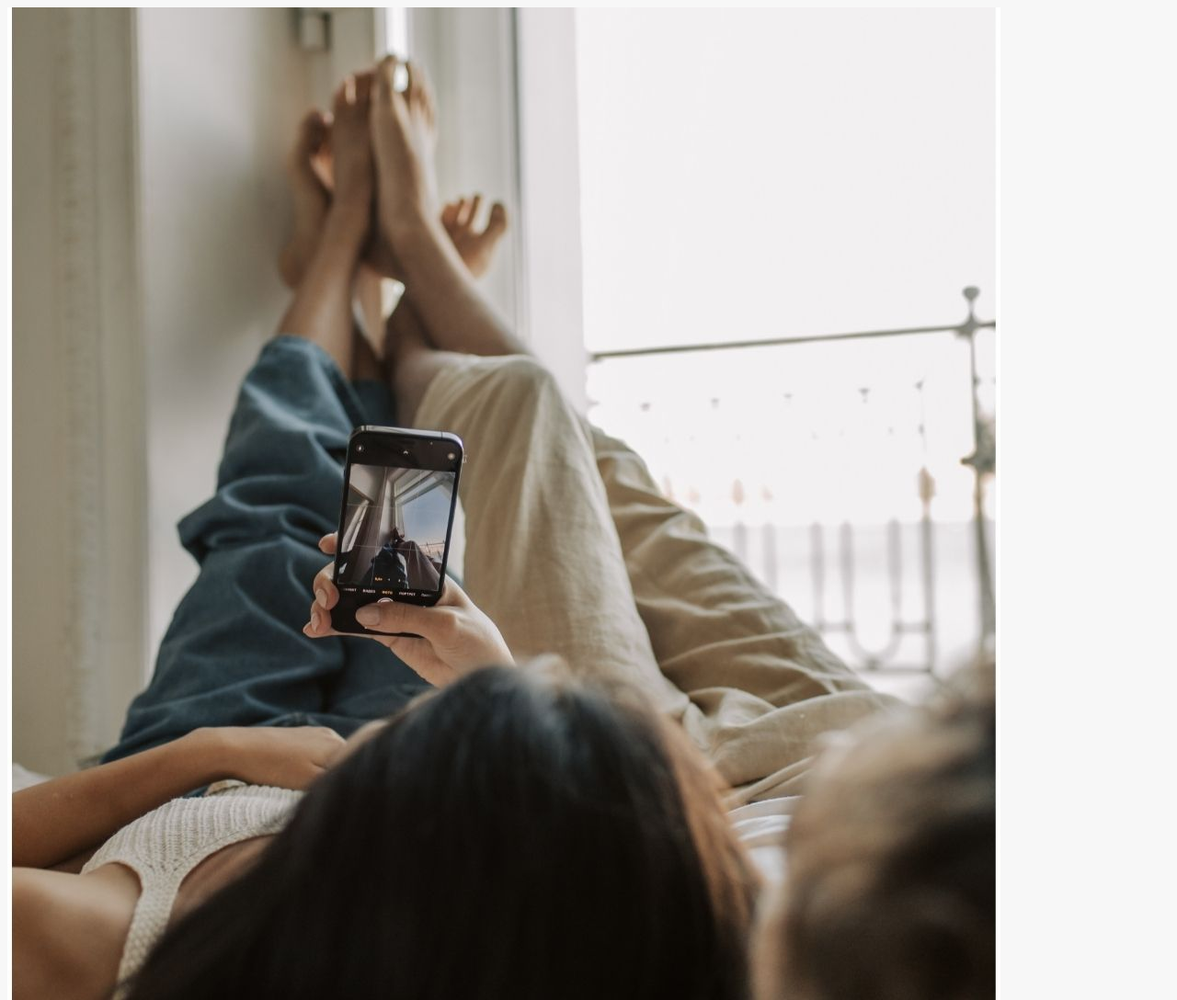
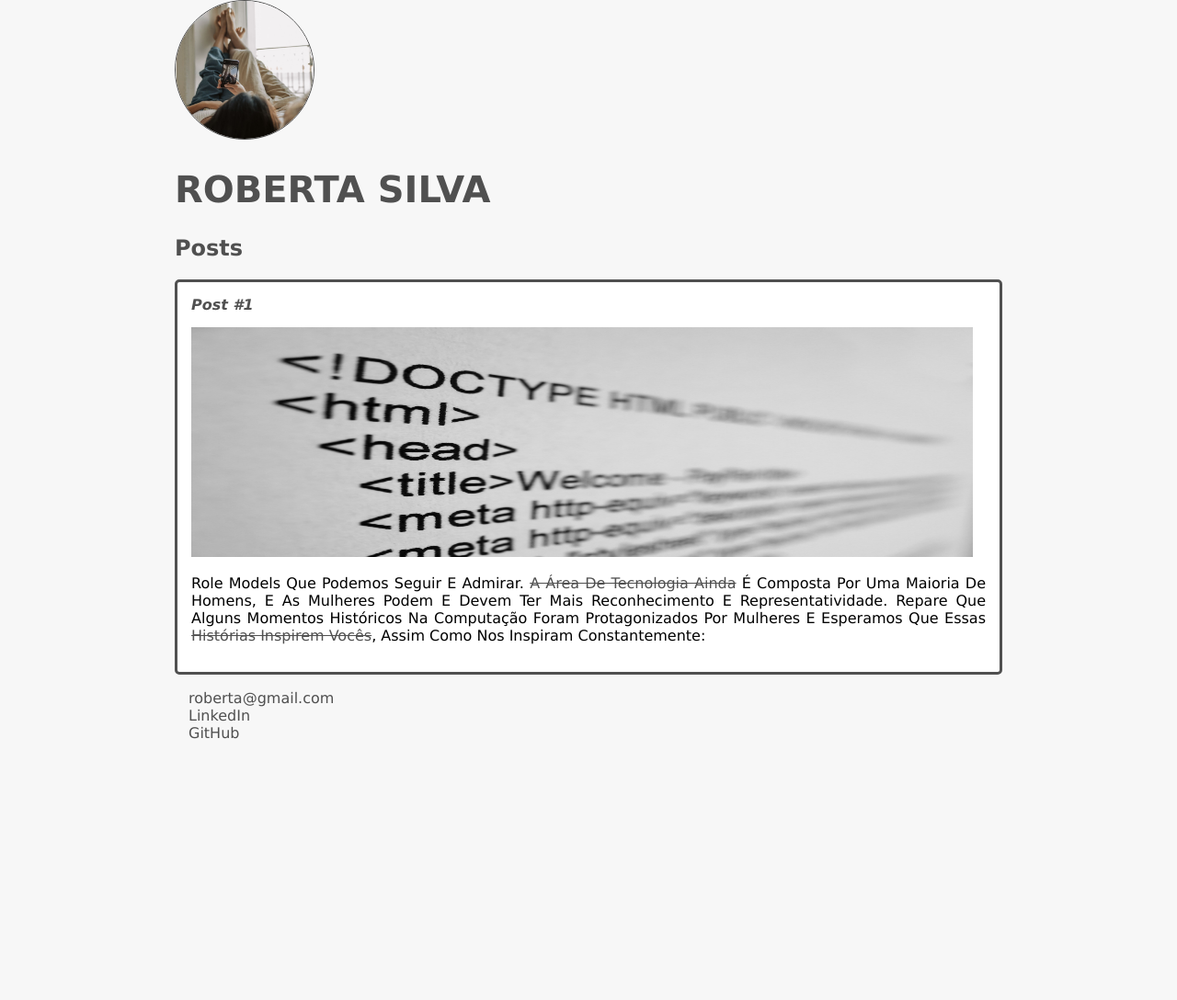
Before and after one commit to robertaavargas/dio, a plain HTML site: page CURSO-HTML5/7-Estilizando elementos, textos e listas/index.html in a window 1280 px wide. Shown: the top 1088 px of the page at 92% size. After the commit the page ends 823 px from the top, so only its background shows below. Drawn offline with Linux system fonts and the light colour scheme.

Commit message:
Como inserir imagem ao site

```diff
--- a/CURSO-HTML5/7-Estilizando elementos, textos e listas/index.html
+++ b/CURSO-HTML5/7-Estilizando elementos, textos e listas/index.html
@@ -7,7 +7,7 @@
     </head>
     <body>
         <header>
-            <img src="foto-para-curso.jpg" alt="Ilustação de casal deitados da Roberta">
+            <img src="foto-para-curso.jpg" alt="Ilustação de casal deitados da Roberta" class="photo">
             <h1 id="title">Roberta Silva</h1>
         </header>
         <section>
@@ -28,7 +28,7 @@
             </article>
         </section>
         <footer>
-            <ol>
+            <ul class= "contacts_list">
                <li>
                    <a href="mailto:roberta@gmail.com">roberta@gmail.com</a>
                 </li>
@@ -38,7 +38,7 @@
                 <li>
                     <a href="https://github.com/robertaavargas" target="_blank">GitHub</a>
                 </li>
-            </ol>
+            </ul>
         </footer>
 
     </body>
--- a/CURSO-HTML5/7-Estilizando elementos, textos e listas/style.css
+++ b/CURSO-HTML5/7-Estilizando elementos, textos e listas/style.css
@@ -1,10 +1,33 @@
 body{
     background: #f7f7f7;
+    font-family: Verdana;
+    max-width: 900px;
+    margin: auto;
+}
+
+.photo{
+    border: 1px solid #505050;
+    border-radius: 50%;
+    max-width:200px;
+    max-height:150px;
+    width: auto;
+    height: auto;
 }
 
 #title, .subtitle, .post_title{
    color: #505050
 }
+
+a{
+    text-decoration: line-through;
+    color: #505050;
+}
+
+#title{
+font-size: 40px;
+text-transform: uppercase;
+}
+
 
 .post_title{
     font-size: 16px;
@@ -17,17 +40,27 @@ body{
     padding: 15px;
     border: 3px solid #505050;
     margin-bottom: 15px;
+    border-radius: 5px;
 }
 
 .post_content{
     margin: 0;
     margin-bottom: 15px;
-
+    text-transform: capitalize;
+    text-align: justify;
 }
 
 .post_image{
         margin-bottom: 15px;
+        width:850px;
+        height:250px;
+    }
+    .contacts_list{
+        list-style-type: none;
+        padding-left: 15px;
+    }
+
+    .contacts_list li a {
+        text-decoration: none;
 
     }
-
-}
```
